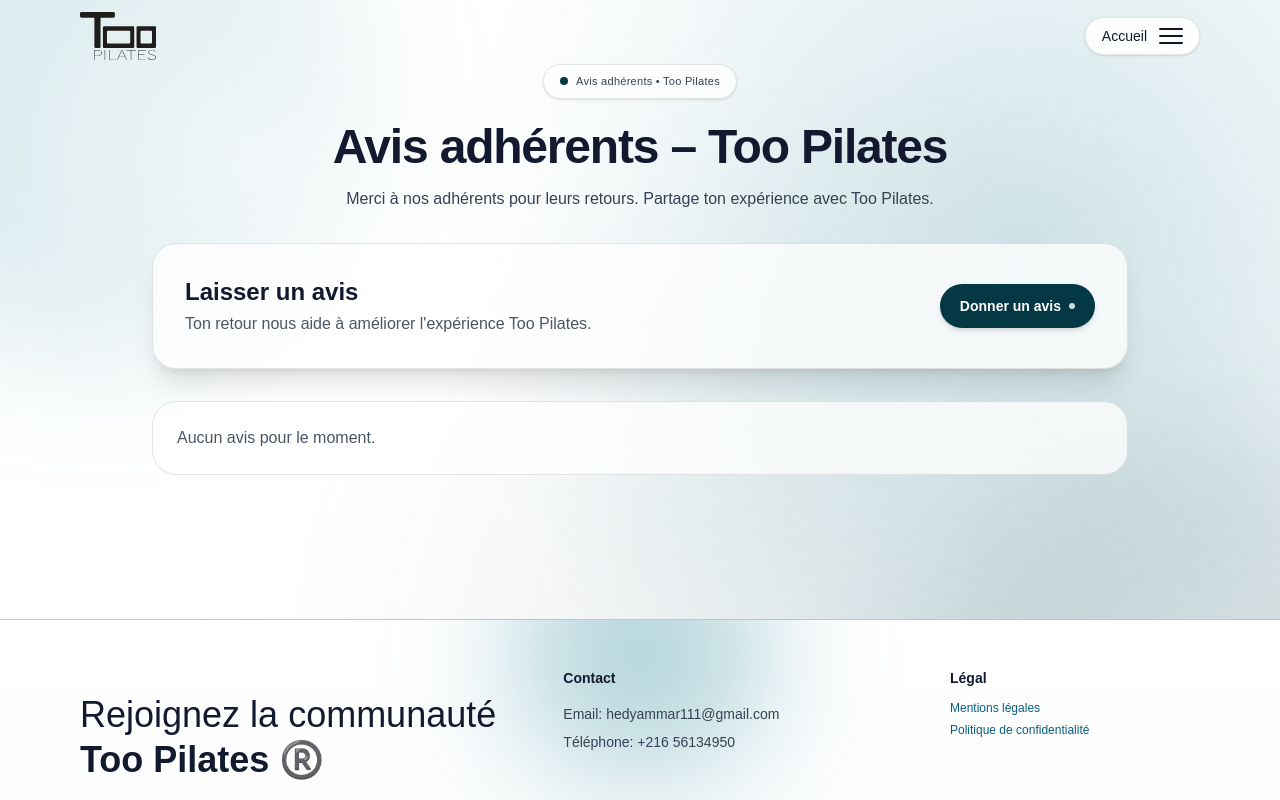
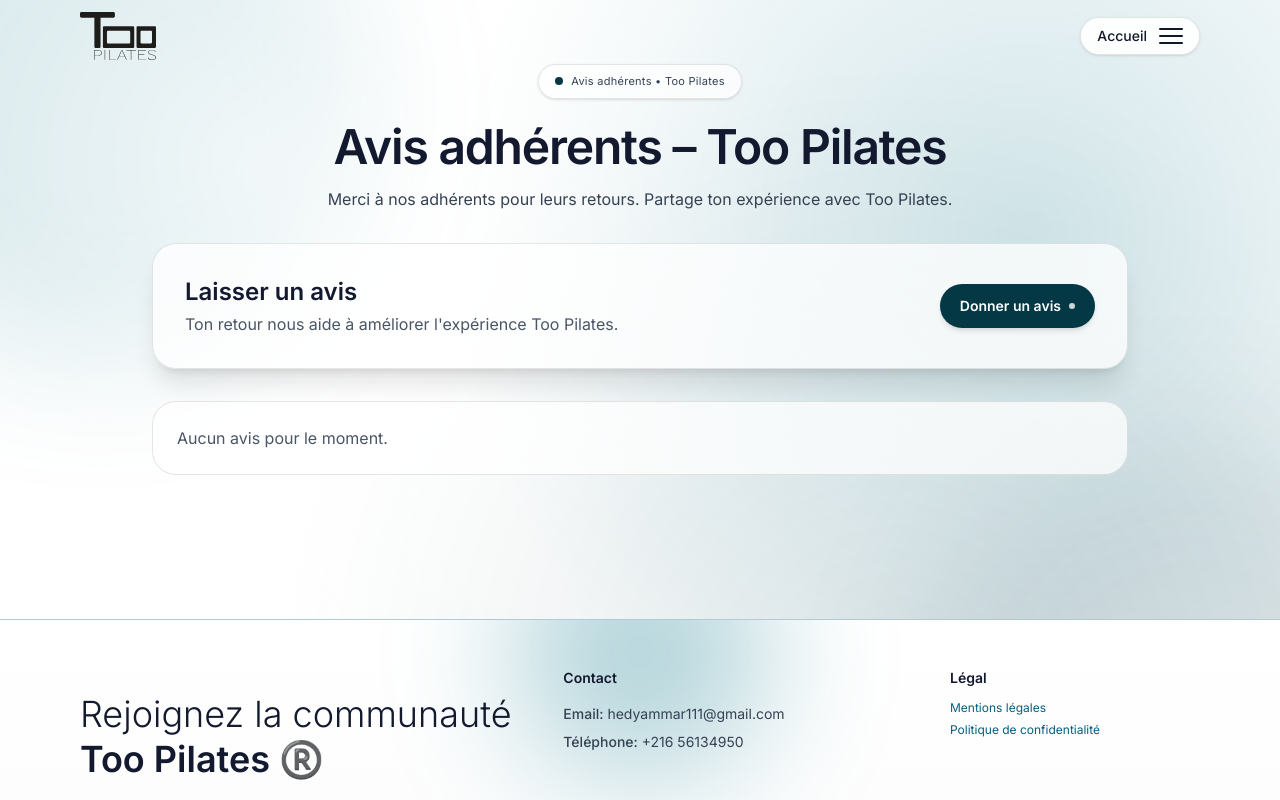
Before and after one commit to Amina114/toopilates, a Next.js app: page /accueil in a window 1280 px wide. Shown: the top 800 px of the page. Built offline with nearby package versions, Linux system fonts and the light colour scheme.

Commit message:
font_coorection

```diff
--- a/src/app/layout.tsx
+++ b/src/app/layout.tsx
@@ -1,14 +1,23 @@
 import "./globals.css";
 import Header from "./components/Header";
 import Footer from "./components/Footer";
+import { Inter } from "next/font/google";
 
-export default function RootLayout({ children }: { children: React.ReactNode }) {
+const inter = Inter({
+  subsets: ["latin"],
+  weight: ["300", "400", "500", "600", "700"],
+});
+
+export default function RootLayout({
+  children,
+}: {
+  children: React.ReactNode;
+}) {
   return (
     <html lang="fr">
-      <body className="min-h-screen bg-white text-black">
+      <body className={inter.className}>
         <Header />
 
-        {/* ✅ full width, pas de max-width global */}
         <main>{children}</main>
 
         <Footer />
```
